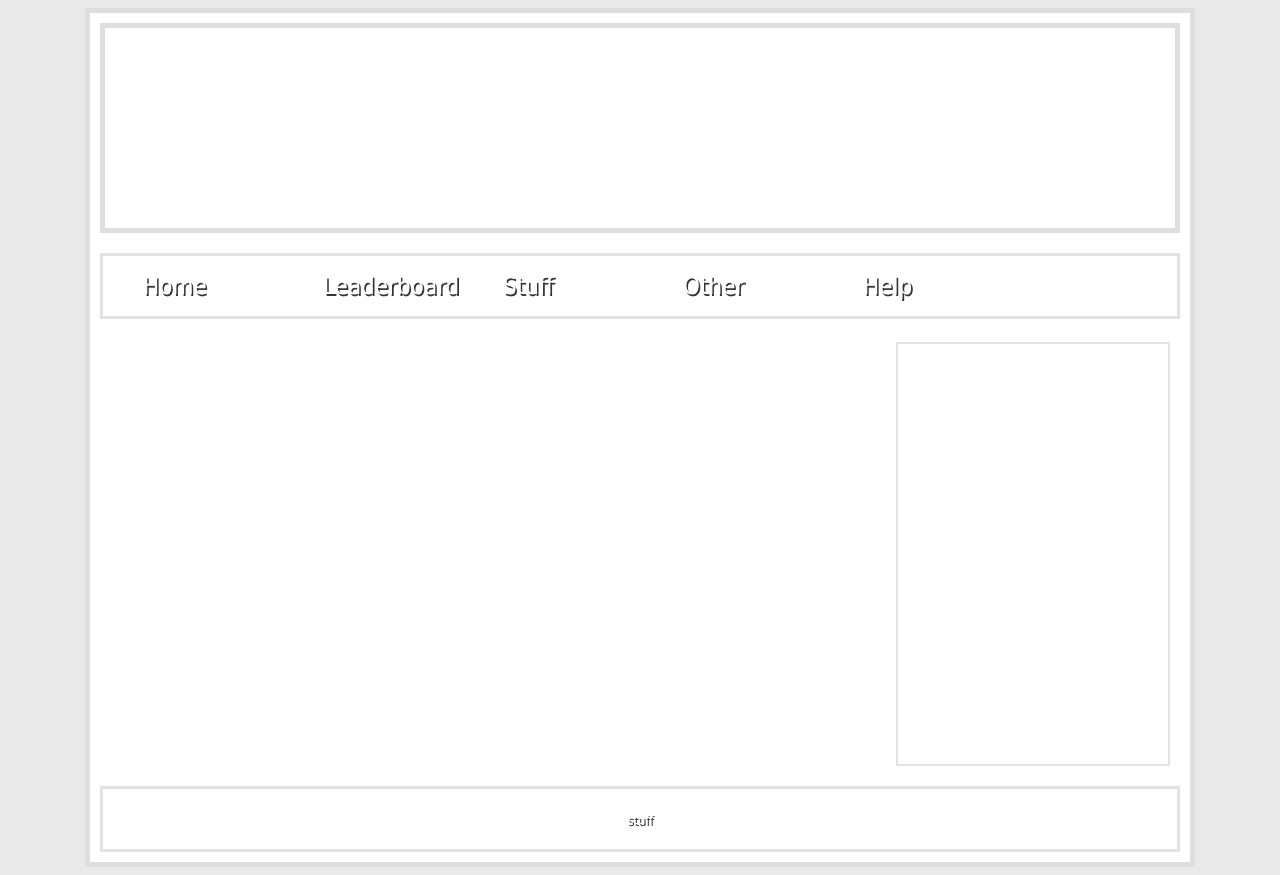
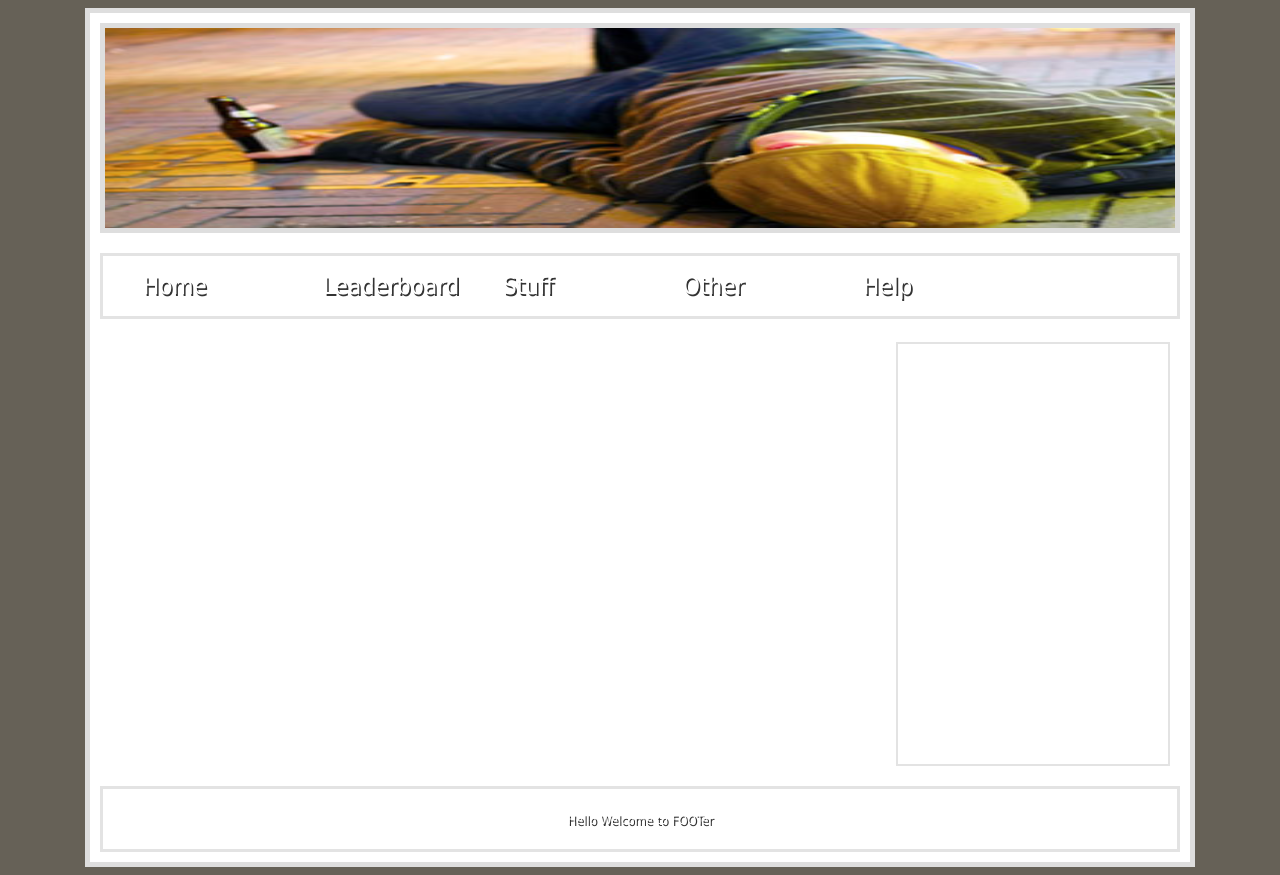
Before and after one commit to Timtim305/umd-ballmers-peak, a Flask app: page / in a window 1280 px wide. Run offline with Flask 2, Linux system fonts and the light colour scheme.

Commit message:
daddy pleaese

```diff
--- a/templates/home.html
+++ b/templates/home.html
@@ -2,21 +2,47 @@
 <html>
   <head>
     <meta http-equipv="Content-Type" content="text/html; charset=UTF-8">
-    <title>arse</title>
+    <title>HoePage</title>
     <link rel="stylesheet" type="text/css" href="../static/style.css" />
+    <style>
+      body {
+      webkit-animation: colorchange 60s infinite;
+      animation: colorchange 60s infinite;
+      }
+
+
+      @-webkit-keyframes colorchange {
+
+      0%  {background: #33FFF3;}
+     25%  {background: #78281F;}
+     50%  {background: #117A65;}
+     75%  {background: #DC7633;}
+     100% {background: #9B59B6;}
+      }
+
+
+      @keyframes colorchange {
+     0%  {background: #33FFF3;}
+    25%  {background: #78281F;}
+    50%  {background: #117A65;}
+    75%  {background: #DC7633;}
+    100% {background: #9B59B6;}
+    }
+  </style>
   </head>
   <body>
     <div id="wrapper">
       <div id="banner">
+        <img src="../pictures/sloppy%20drunk.jpg" style="width:100%; height:100%">
       </div>
 
       <nav id="navigation">
         <ul id="nav">
           <li><a href="home.html">Home</a></li>
           <li><a href="leaderboard.html">Leaderboard</a></li>
-          <li><a href="#">Stuff</a></li>
-          <li><a href="#">Other</a></li>
-          <li><a href="#">Help</a></li>
+          <li><a href="pornhub.com">Stuff</a></li>
+          <li><a href="pornhub.com">Other</a></li>
+          <li><a href="pornhub.com">Help</a></li>
         </ul>
       </nav>
 
@@ -28,7 +54,7 @@
       </div>
 
       <footer>
-        <p>stuff</p>
+        <p>Hello Welcome to FOOTer</p>
       </footer>
     </div>
   </body>
```
Also changed, not shown: pictures/sloppy drunk.jpg (added).
